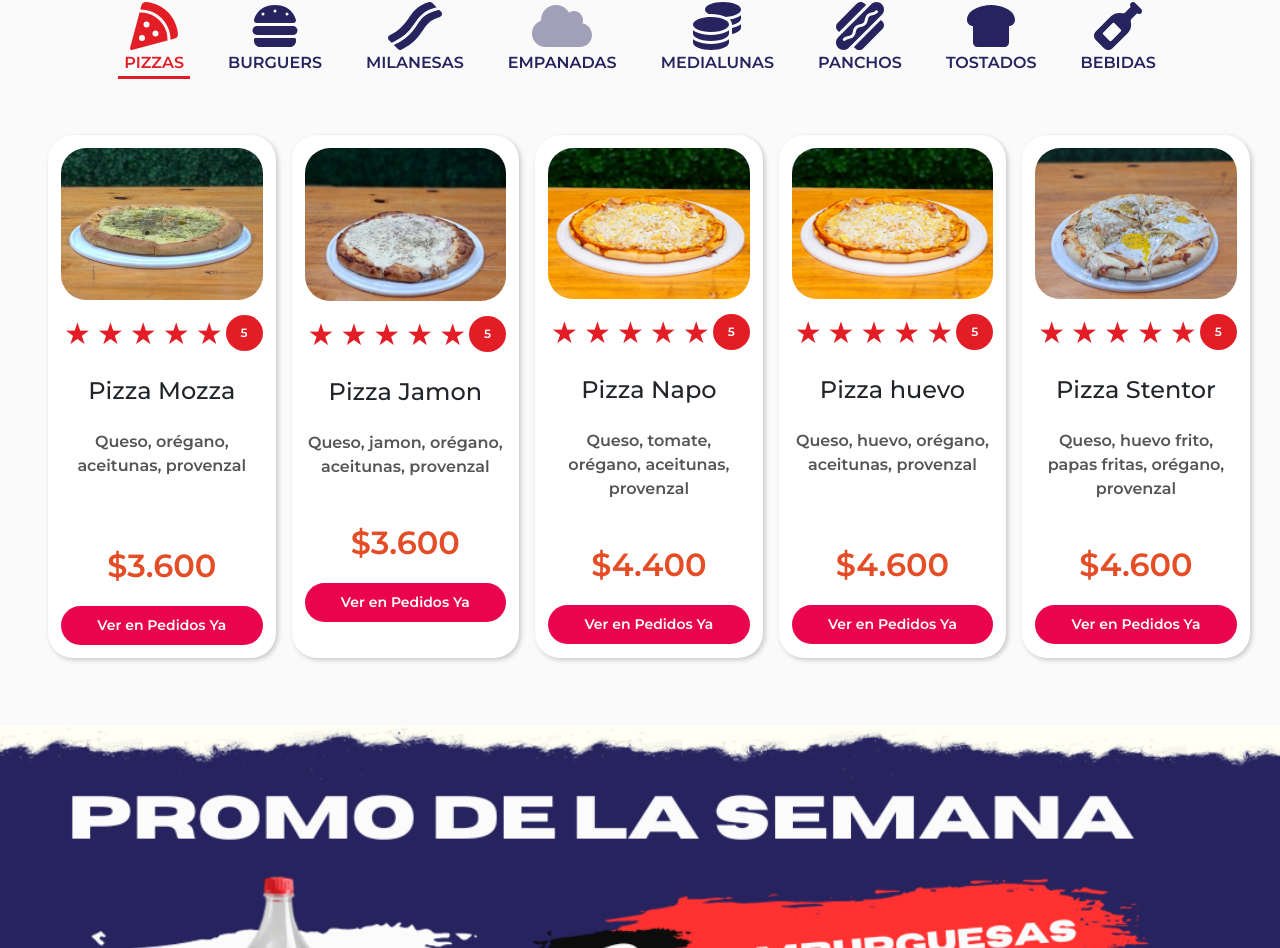
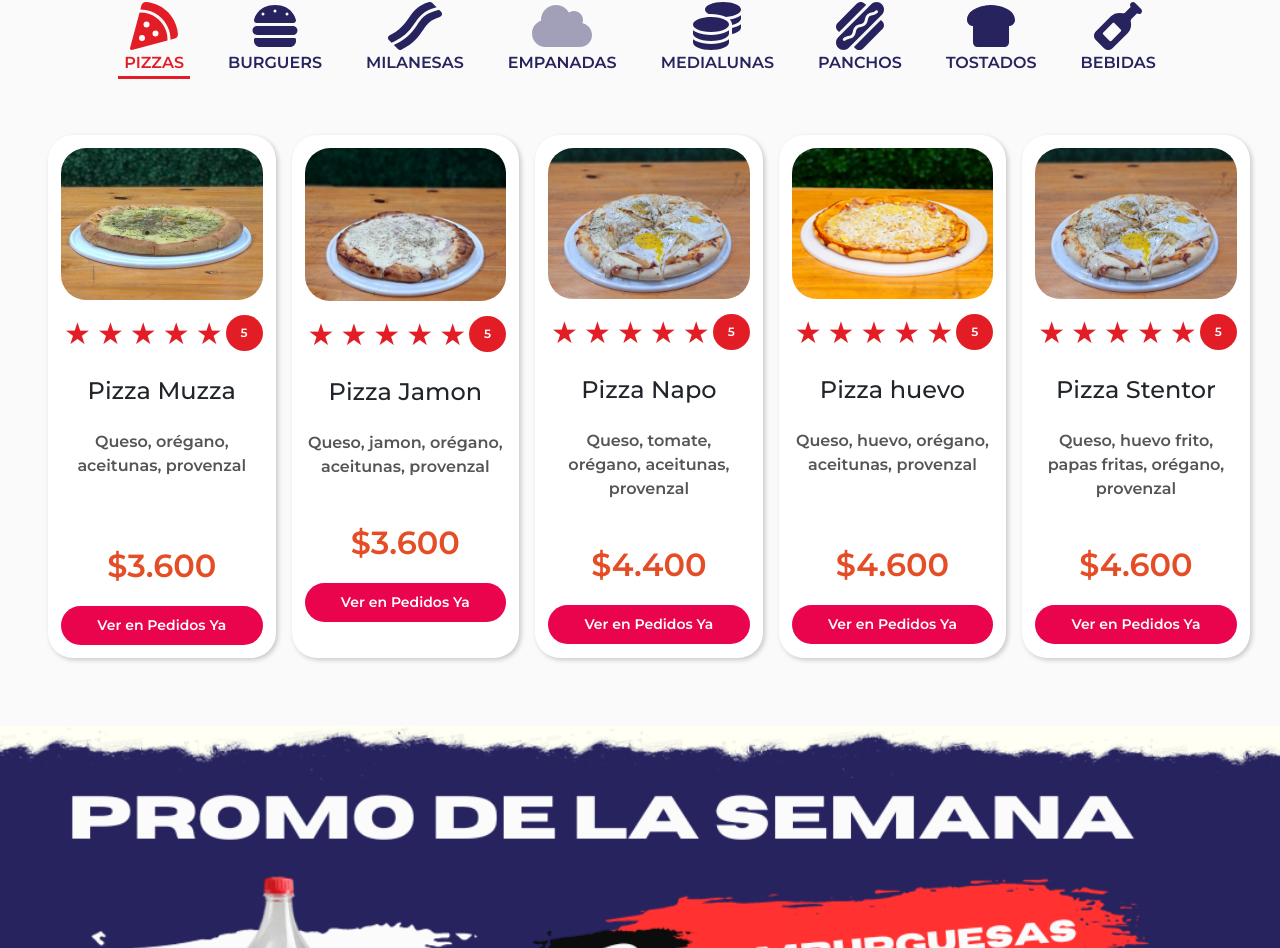
Before and after one commit to gonzarobledo96/Buffet-Stentor, a React (Vite) app: page / in a window 1280 px wide. Shown: the part 1242-2190 px from the top of the page. Built offline with nearby package versions, Linux system fonts and the light colour scheme.

Commit message:
Primer commit

```diff
--- a/src/assets/components/Menu-y-horarios/MenuYhorarios.jsx
+++ b/src/assets/components/Menu-y-horarios/MenuYhorarios.jsx
@@ -2,7 +2,13 @@ import { useState } from 'react';
 import { FontAwesomeIcon } from '@fortawesome/react-fontawesome';
 import { faBurger, faPizzaSlice, faHotdog, faWineBottle,  faBreadSlice, faBacon, faCloud, faCoins} from '@fortawesome/free-solid-svg-icons';
 
-import imagen from '../img/pizza-jamon - copia.jpeg';
+import ImagenPizzaMuzza from '../img/pizza-muzzarella - copia.jpeg';
+import ImagenPizzaJamon from '../img/pizza-jamon - copia.jpeg';
+import ImagenPizzaNapo from '../img/pizza-stentor - copia.jpeg';
+import ImagenPizzaHuevo from '../img/pizza-huevo.webp';
+import ImagenPizzaStentor from '../img/pizza-stentor - copia.jpeg';
+
+
 
 
 // Componente reutilizable para cada pizza
@@ -127,7 +133,8 @@ document.querySelectorAll('.menu button').forEach((button) => {
         <div className="fondoDeLosPrecios">
           <div className="menu-container">
     <div className='menu-item pizzaMusarela'>
-  <img src="/src/assets/components/img/pizza-muzzarella - copia.jpeg" alt="Pizza" />
+  {/* <img src="/src/assets/components/img/pizza-muzzarella - copia.jpeg" alt="Pizza" /> */}
+  <img src={ImagenPizzaMuzza} alt="Descripción" />
   <div className="rating">
     {[1, 2, 3, 4, 5].map((valor, index) => (
       <span
@@ -144,7 +151,7 @@ document.querySelectorAll('.menu button').forEach((button) => {
   </div>
   {mensajes.pizzaMusarela && <div className="mensaje-temporal">{mensajes.pizzaMusarela}</div>}
   <div >
-    <h3>Pizza Mozza</h3>
+    <h3>Pizza Muzza</h3>
     <p className='condimentos'>Queso, orégano, aceitunas, provenzal<strong className=' text-white'>texto-aline-atexto-alinea</strong></p>
     {/* <br /> */}
     <p className="price">$3.600</p>
@@ -159,7 +166,7 @@ document.querySelectorAll('.menu button').forEach((button) => {
 
 <div className='menu-item pizzaJamon'>
   {/* <img src="/src/assets/components/img/pizza-jamon - copia.jpeg" alt="Pizza" /> */}
-  <img src={imagen} alt="Descripción" />
+  <img src={ImagenPizzaJamon} alt="Descripción" />
   <div className="rating">
     {[1, 2, 3, 4, 5].map((valor, index) => (
       <span
@@ -185,7 +192,8 @@ document.querySelectorAll('.menu button').forEach((button) => {
 </div>
 
 <div className='menu-item pizzaNapolitana'>
-<img src="/src/assets/components/img/pizza-huevo.webp" alt="Pizza" />
+{/* <img src="/src/assets/components/img/pizza-huevo.webp" alt="Pizza" /> */}
+<img src={ImagenPizzaNapo} alt="Descripción" />
   <div className="rating">
     {[1, 2, 3, 4, 5].map((valor, index) => (
       <span
@@ -211,7 +219,8 @@ document.querySelectorAll('.menu button').forEach((button) => {
 
 
 <div className='menu-item pizzaHuevo'>
-<img src="/src/assets/components/img/pizza-huevo.webp" alt="Pizza" />
+{/* <img src="/src/assets/components/img/pizza-huevo.webp" alt="Pizza" /> */}
+<img src={ImagenPizzaHuevo} alt="Descripción" />
   <div className="rating">
     {[1, 2, 3, 4, 5].map((valor, index) => (
       <span
@@ -239,7 +248,8 @@ document.querySelectorAll('.menu button').forEach((button) => {
 
 
 <div className='menu-item pizzaStentor'>
-<img src="/src/assets/components/img/pizza-stentor - copia.jpeg" alt="Pizza" />
+{/* <img src="/src/assets/components/img/pizza-stentor - copia.jpeg" alt="Pizza" /> */}
+<img src={ImagenPizzaStentor } alt="Descripción" />
   <div className="rating">
     {[1, 2, 3, 4, 5].map((valor, index) => (
       <span
```
